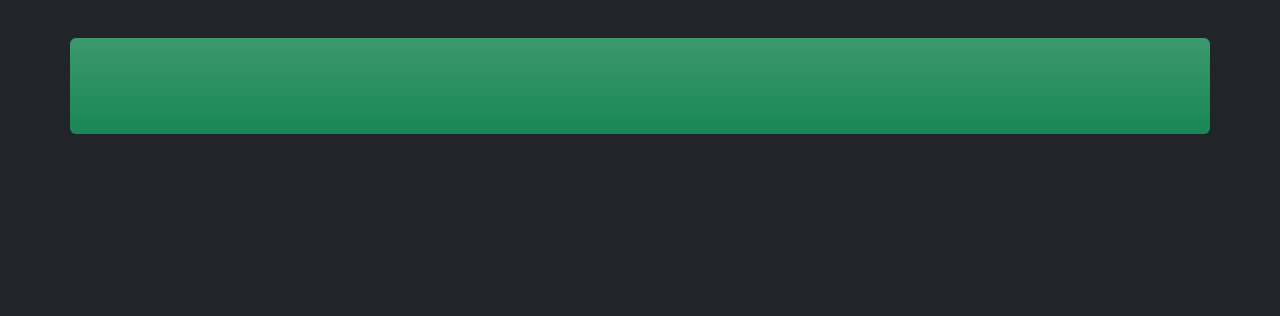
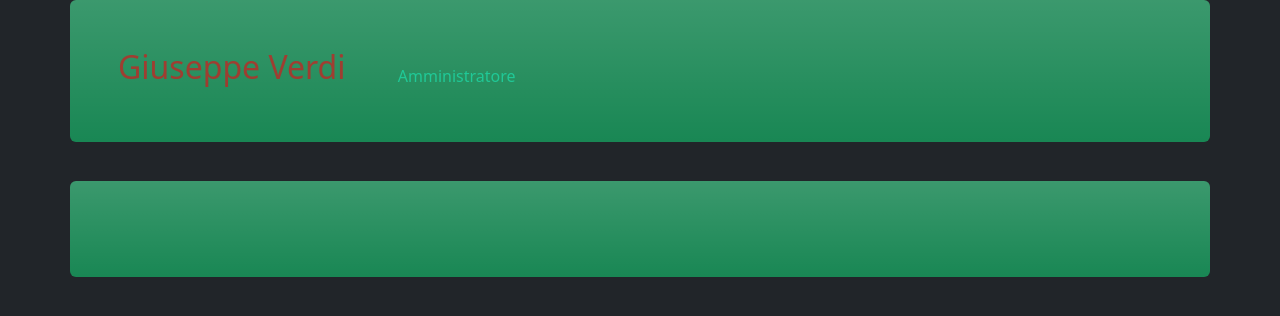
Before and after one commit to Lacrosser/BabboNatale, a plain HTML site: page PROGETTO_BABBO/pages/listaDoni.html in a window 1280 px wide. Drawn offline with nearby package versions, Linux system fonts and the light colour scheme.

Commit message:
updListaDoni
yes

```diff
--- a/PROGETTO_BABBO/pages/listaDoni.html
+++ b/PROGETTO_BABBO/pages/listaDoni.html
@@ -14,12 +14,19 @@
 
 </head>
 
-<header>
+
+<body class="bg-dark">
+
+    <header id="headerBenvenuto" class="container text-secondary  bg-success bg-gradient bg-opacity-100 p-5 rounded">
+       <div id="headerUtenteTitolo" class="d-flex ">
+
+           <h2 id="nomeUser" class="" style="color: #c92020ba; ">Giuseppe Verdi</h2>
+           <h3 id="titolo" style="color: #20c997; font-size: 1rem; padding-left: 5%; display: flex; align-items: flex-end;">Amministratore</h3>
+       </div>
 
 
-</header>
+    </header>
 
-<body class="bg-dark">
     <main class="container text-secondary spazioBtn bg-success bg-gradient bg-opacity-100 p-5 rounded ">
 
 
```
